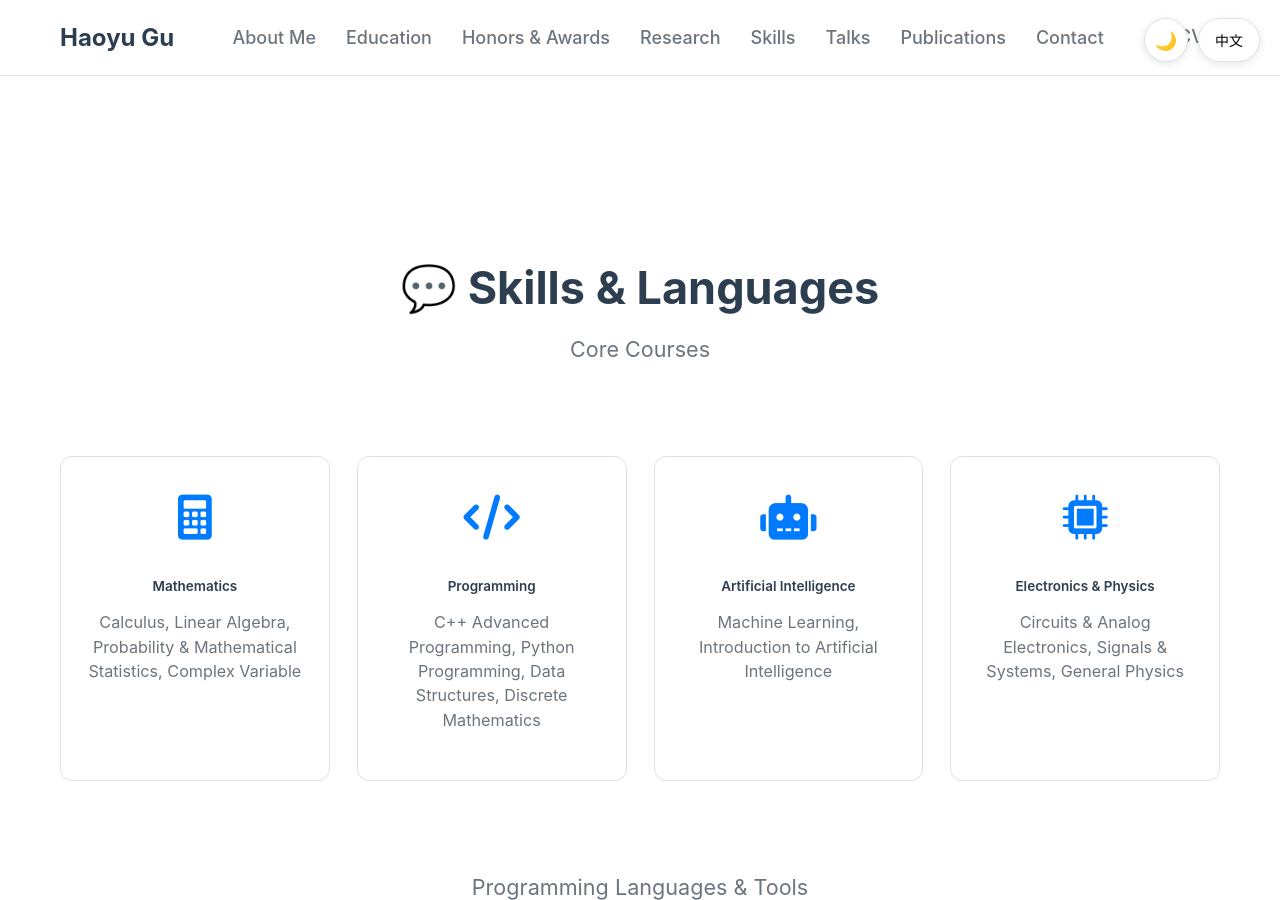
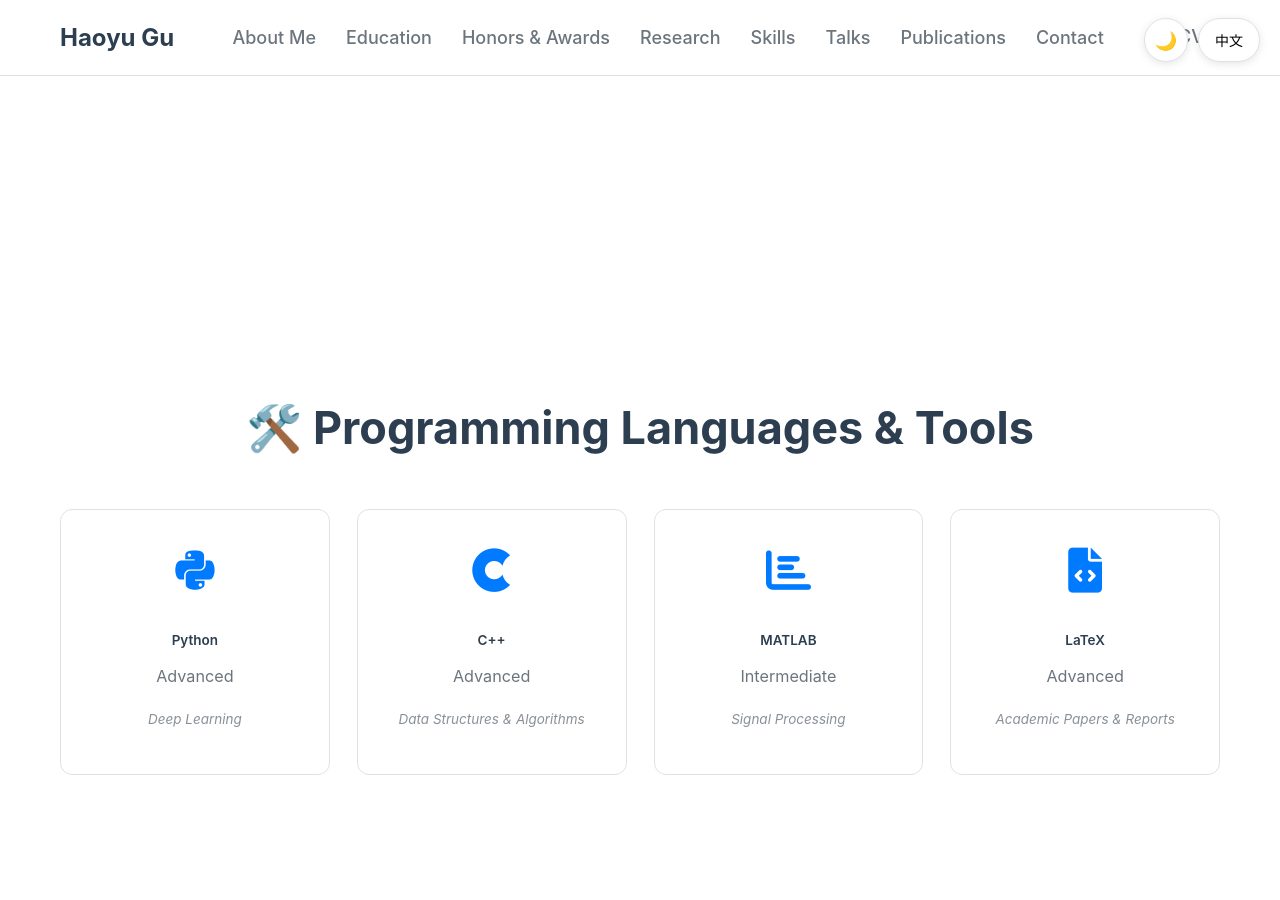
Before and after one commit to Haoyu-Gu/haoyu-gu.github.io, a Jekyll site: the page built from index.html, in a window 1280 px wide and 900 px high, scrolled down 6577 px. Built offline with Jekyll 4.4.1, drawn with Linux system fonts in a browser that asks for light colours; some of the changed text lies outside the part shown.

Commit message:
优化技能部分：删除核心课程和语言部分，为编程语言添加应用领域说明

```diff
--- a/assets/css/custom.css
+++ b/assets/css/custom.css
@@ -476,6 +476,14 @@ body {
 .skill-level {
   color: var(--text-secondary);
   font-size: 0.9rem;
+}
+
+.skill-description {
+  color: var(--text-secondary);
+  font-size: 0.75rem;
+  margin-top: 0.5rem;
+  opacity: 0.8;
+  font-style: italic;
 }
 
 /* Contact section */
--- a/index.html
+++ b/index.html
@@ -82,7 +82,7 @@ title: "Haoyu Gu - Personal Portfolio"
     <div class="timeline-item">
       <div class="timeline-date">Sep. 2020 – Jun. 2023</div>
       <div class="timeline-content">
-        <h3 data-lang='{"en": "Nanjing Ninghai High School", "zh": "南京宁海中学"}'>Nanjing Ninghai High School</h3>
+        <h3 data-lang='{"en": "Nanjing Ninghai High School", "zh": "南京市宁海中学"}'>Nanjing Ninghai High School</h3>
       </div>
     </div>
     <div class="timeline-item">
@@ -94,7 +94,7 @@ title: "Haoyu Gu - Personal Portfolio"
     <div class="timeline-item">
       <div class="timeline-date">Sep. 2011 – Jul. 2017</div>
       <div class="timeline-content">
-        <h3 data-lang='{"en": "Nanjing Langya Road Primary School", "zh": "南京琅琊路小学"}'>Nanjing Langya Road Primary School</h3>
+        <h3 data-lang='{"en": "Nanjing Langya Road Primary School", "zh": "南京市琅琊路小学"}'>Nanjing Langya Road Primary School</h3>
       </div>
     </div>
   </div>
@@ -192,67 +192,32 @@ title: "Haoyu Gu - Personal Portfolio"
 
 <!-- Skills Section -->
 <section id="skills" class="section">
-  <h2 class="section-title" data-lang='{"en": "💬 Skills & Languages", "zh": "💬 技能与语言"}'>💬 Skills & Languages</h2>
+  <h2 class="section-title" data-lang='{"en": "🛠️ Programming Languages & Tools", "zh": "🛠️ 编程语言与工具"}'>🛠️ Programming Languages & Tools</h2>
 
-  <div class="section-subtitle" data-lang='{"en": "Core Courses", "zh": "核心课程"}'>📘 Core Courses</div>
-  <div class="skills-grid">
-    <div class="skill-item">
-      <div class="skill-icon"><i class="fas fa-calculator"></i></div>
-      <h4 class="skill-name" data-lang='{"en": "Mathematics", "zh": "数学"}'>Mathematics</h4>
-      <p class="skill-level" data-lang='{"en": "Calculus, Linear Algebra, Probability & Mathematical Statistics, Complex Variable", "zh": "微积分、线性代数、概率论与数理统计、复变函数"}'>Calculus, Linear Algebra, Probability & Mathematical Statistics, Complex Variable</p>
-    </div>
-    <div class="skill-item">
-      <div class="skill-icon"><i class="fas fa-code"></i></div>
-      <h4 class="skill-name" data-lang='{"en": "Programming", "zh": "编程"}'>Programming</h4>
-      <p class="skill-level" data-lang='{"en": "C++ Advanced Programming, Python Programming, Data Structures, Discrete Mathematics", "zh": "C++高级编程、Python编程、数据结构、离散数学"}'>C++ Advanced Programming, Python Programming, Data Structures, Discrete Mathematics</p>
-    </div>
-    <div class="skill-item">
-      <div class="skill-icon"><i class="fas fa-robot"></i></div>
-      <h4 class="skill-name" data-lang='{"en": "Artificial Intelligence", "zh": "人工智能"}'>Artificial Intelligence</h4>
-      <p class="skill-level" data-lang='{"en": "Machine Learning, Introduction to Artificial Intelligence", "zh": "机器学习、人工智能导论"}'>Machine Learning, Introduction to Artificial Intelligence</p>
-    </div>
-    <div class="skill-item">
-      <div class="skill-icon"><i class="fas fa-microchip"></i></div>
-      <h4 class="skill-name" data-lang='{"en": "Electronics & Physics", "zh": "电子学与物理"}'>Electronics & Physics</h4>
-      <p class="skill-level" data-lang='{"en": "Circuits & Analog Electronics, Signals & Systems, General Physics", "zh": "电路与模拟电子学、信号与系统、普通物理"}'>Circuits & Analog Electronics, Signals & Systems, General Physics</p>
-    </div>
-  </div>
-
-  <div class="section-subtitle" data-lang='{"en": "Programming Languages & Tools", "zh": "编程语言与工具"}' style="margin-top: 3rem;">🛠️ Programming Languages & Tools</div>
   <div class="skills-grid">
     <div class="skill-item">
       <div class="skill-icon"><i class="fab fa-python"></i></div>
       <h4 class="skill-name" data-lang='{"en": "Python", "zh": "Python"}'>Python</h4>
       <p class="skill-level" data-lang='{"en": "Advanced", "zh": "高级"}'>Advanced</p>
+      <p class="skill-description" data-lang='{"en": "Deep Learning", "zh": "深度学习"}'>深度学习</p>
     </div>
     <div class="skill-item">
       <div class="skill-icon"><i class="fab fa-cuttlefish"></i></div>
       <h4 class="skill-name" data-lang='{"en": "C++", "zh": "C++"}'>C++</h4>
       <p class="skill-level" data-lang='{"en": "Advanced", "zh": "高级"}'>Advanced</p>
+      <p class="skill-description" data-lang='{"en": "Data Structures & Algorithms", "zh": "数据结构与算法"}'>数据结构与算法</p>
     </div>
     <div class="skill-item">
       <div class="skill-icon"><i class="fas fa-chart-bar"></i></div>
       <h4 class="skill-name" data-lang='{"en": "MATLAB", "zh": "MATLAB"}'>MATLAB</h4>
       <p class="skill-level" data-lang='{"en": "Intermediate", "zh": "中级"}'>Intermediate</p>
+      <p class="skill-description" data-lang='{"en": "Signal Processing", "zh": "信号处理"}'>信号处理</p>
     </div>
     <div class="skill-item">
       <div class="skill-icon"><i class="fas fa-file-code"></i></div>
       <h4 class="skill-name" data-lang='{"en": "LaTeX", "zh": "LaTeX"}'>LaTeX</h4>
       <p class="skill-level" data-lang='{"en": "Advanced", "zh": "高级"}'>Advanced</p>
-    </div>
-  </div>
-
-  <div class="section-subtitle" data-lang='{"en": "Languages", "zh": "语言能力"}' style="margin-top: 3rem;">🌐 Languages</div>
-  <div class="skills-grid">
-    <div class="skill-item">
-      <div class="skill-icon">🇺🇸</div>
-      <h4 class="skill-name" data-lang='{"en": "English", "zh": "英语"}'>English</h4>
-      <p class="skill-level">CET-4, CET-6</p>
-    </div>
-    <div class="skill-item">
-      <div class="skill-icon">🇨🇳</div>
-      <h4 class="skill-name" data-lang='{"en": "Chinese", "zh": "中文"}'>Chinese</h4>
-      <p class="skill-level" data-lang='{"en": "Native", "zh": "母语"}'>Native</p>
+      <p class="skill-description" data-lang='{"en": "Academic Papers & Reports", "zh": "论文和报告"}'>论文和报告</p>
     </div>
   </div>
 </section>
```
